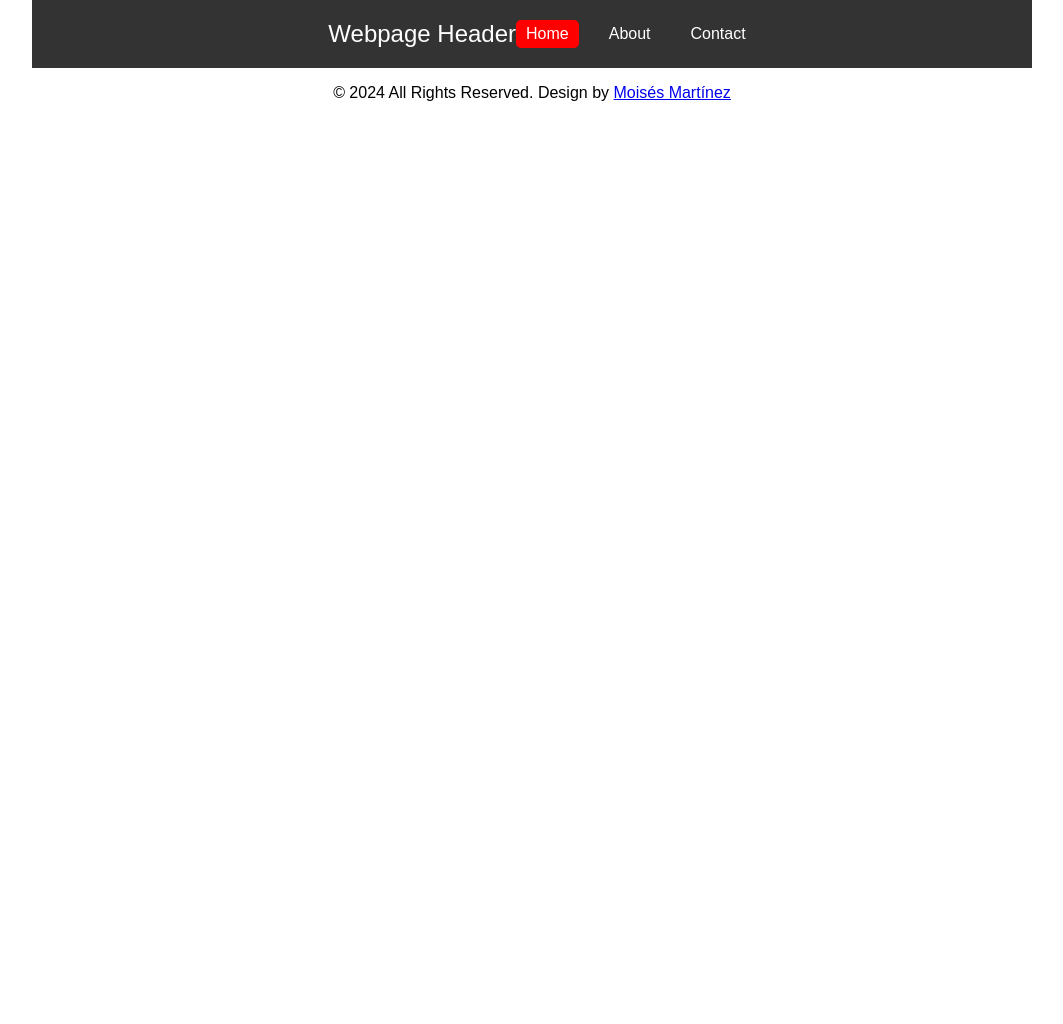
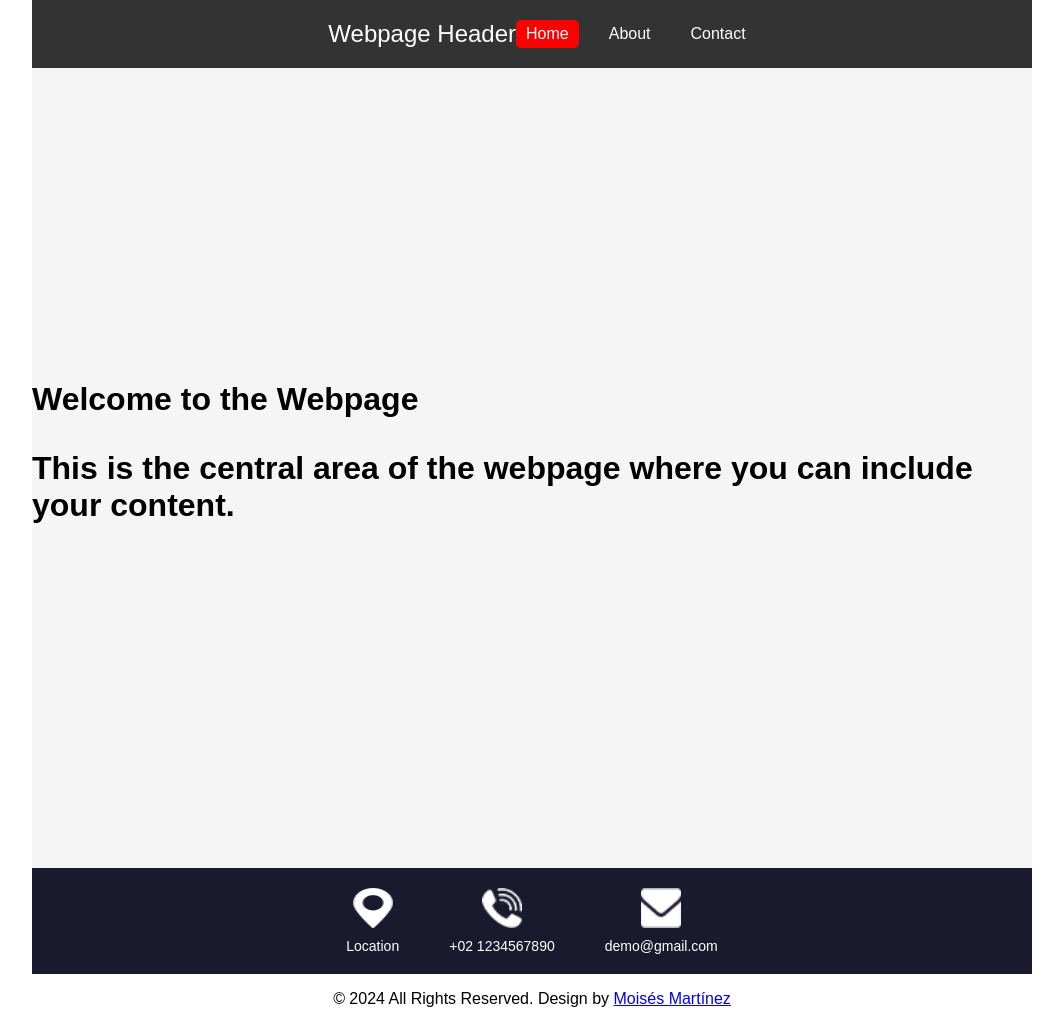
Before and after one commit to rockstonezap/my_first_web_page_2024, a plain HTML site: page index.html in a window 1280 px wide. Shown: the whole page, without its empty margins (108-1171 px from the left). Before the commit the page ends 800 px from the top, so only its background shows below. Drawn offline with Linux system fonts and the light colour scheme.

Commit message:
Adding content in html file and images folder

```diff
--- a/index.html
+++ b/index.html
@@ -79,6 +79,45 @@
             .footer-section a:hover {
                 text-decoration: underline;
             }
+
+            .content {
+                height: 800px;
+                display: flex;
+                flex-direction: column;
+                justify-content: center;
+                align-items: center;
+                background-color: #f5f5f5;
+            }
+
+            .menu {
+                background-color: #1a1a2e;
+                color: white;
+                padding: 20px 0;
+                text-align: center;
+            }
+
+            .menu-content {
+                display: flex;
+                justify-content: center;
+                gap: 50px;
+                align-items: center;
+            }
+
+            .menu-item {
+                display: flex;
+                flex-direction: column;
+                align-items: center;
+            }
+
+            .menu-item p {
+                margin: 10px 0 0;
+                font-size: 14px;
+            }
+
+            .menu-icon {
+                width: 40px;
+                height: 40px;
+            }
         </style>
     </head>
 
@@ -93,7 +132,28 @@
                 </nav>
             </div>
         </header>
-
+        <main class="container">
+            <div class="content">
+                <h1>Welcome to the Webpage</html>
+                <p>This is the central area of the webpage where you can include your content.</p>
+            </div>
+            <div class="menu">
+                <div class="menu-content">
+                    <div class="menu-item">
+                        <img src="./images/location-white.png" alt="Location Icon" class="menu-icon">
+                        <p>Location</p>
+                    </div>
+                    <div class="menu-item">
+                        <img src="./images/telephone-white.png" alt="Phone Icon" class="menu-icon">
+                        <p>+02 1234567890</p>
+                    </div>
+                    <div class="menu-item">
+                        <img src="./images/envelope-white.png" alt="Email Icon" class="menu-icon">
+                        <p>demo@gmail.com</p>
+                    </div>
+                </div>
+            </div>
+        </main>
         <footer class="footer_section">
             <p>&copy; 2024 All Rights Reserved. Design by <a href="#">Moisés Martínez</a></p>
         </footer>
```
Also changed, not shown: images/envelope-white.png (added), images/location-white.png (added), images/telephone-white.png (added), 1 other file.
